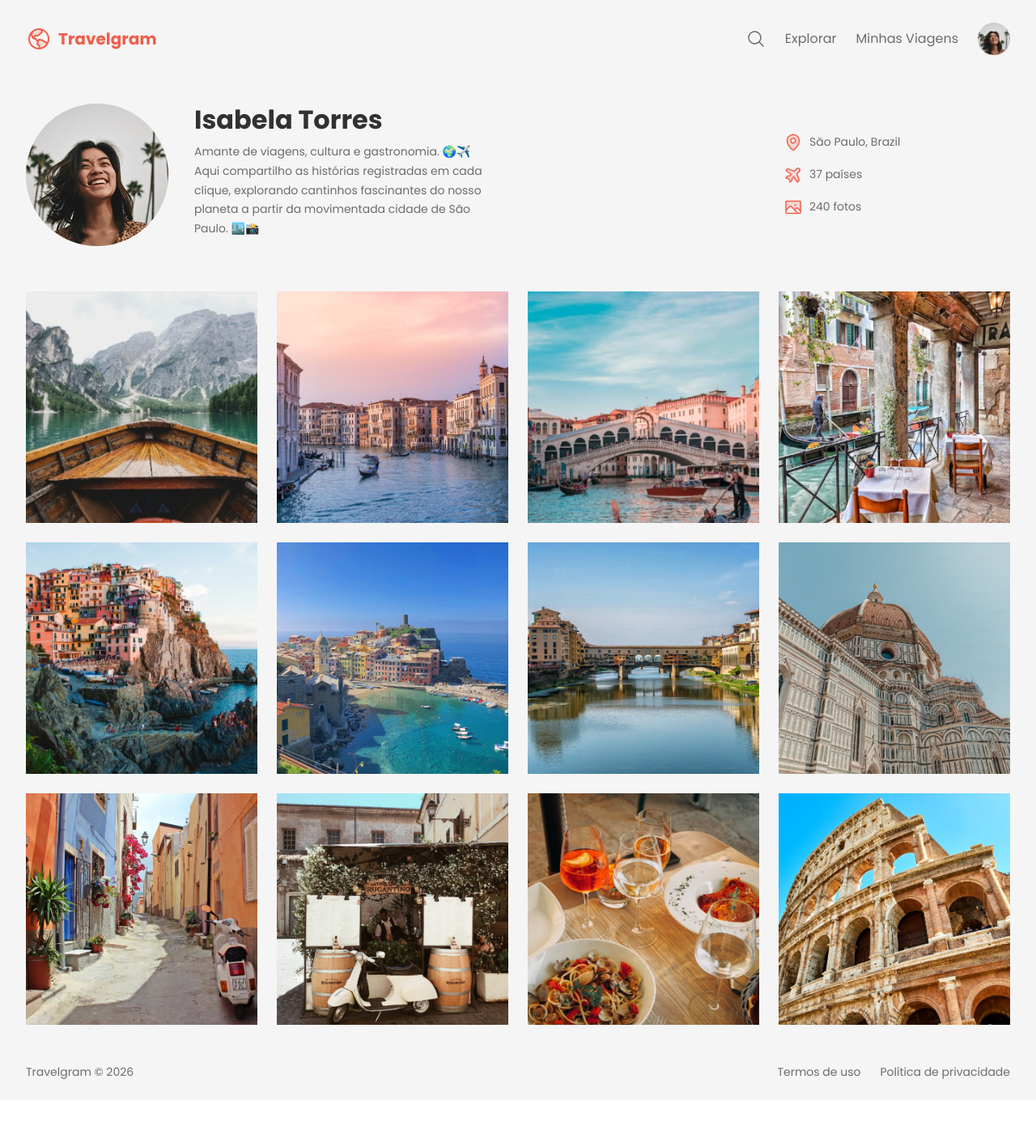
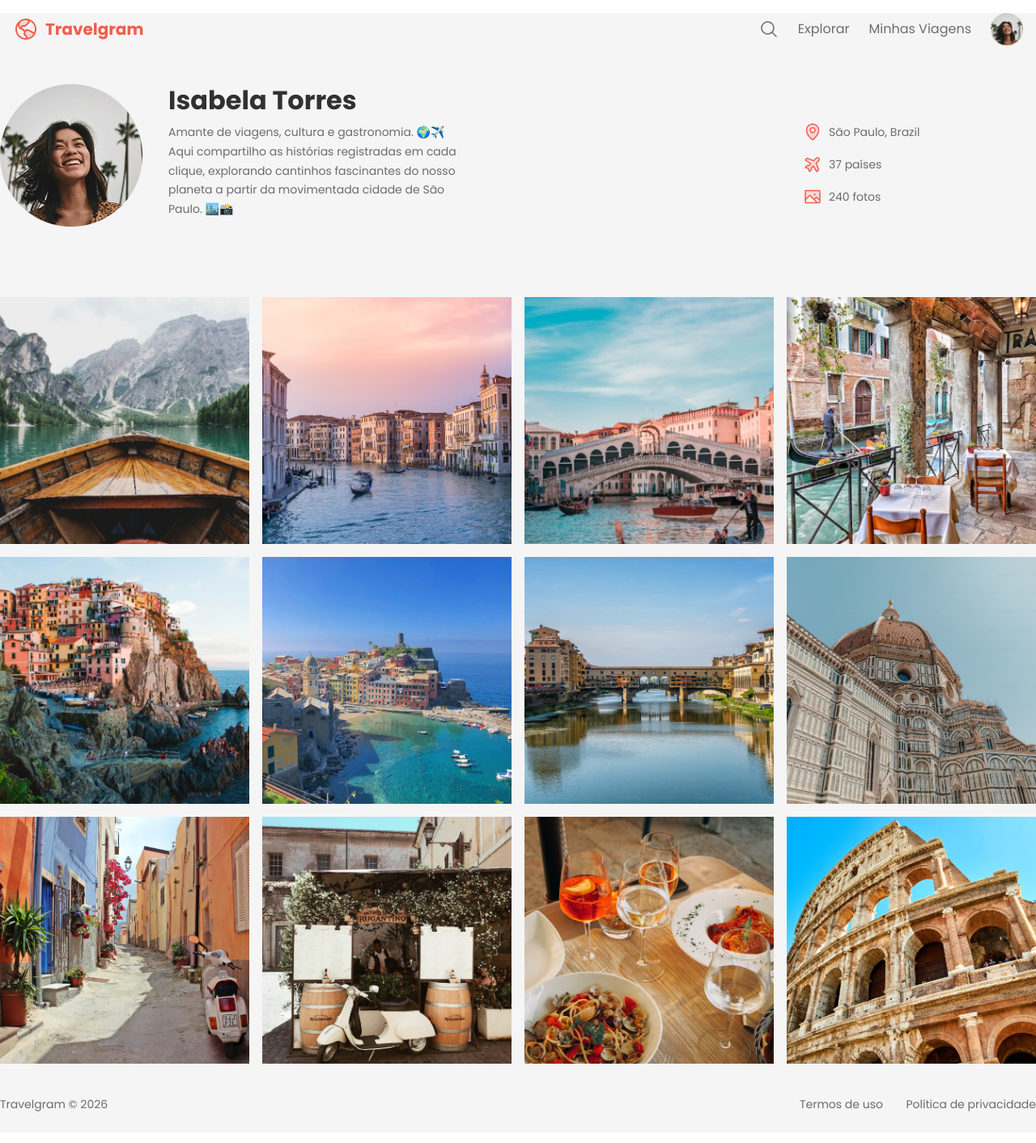
Before and after one commit to ArturRibeiroDev/Projeto-Travelgram, a plain HTML site: page index.html in a window 1280 px wide. Shown: the whole page at 81% size. Before the commit the page ends 1359 px from the top, so only its background shows below. Drawn offline with Linux system fonts and the light colour scheme.

Commit message:
Media queries finalizado!!!!

```diff
--- a/index.html
+++ b/index.html
@@ -11,14 +11,16 @@
 </head>
 <body>
   <div class="bg-surface-color">
-  <nav class="container">
-    <a href="#">
-      <img src="assets/Logo.svg" alt="">
+    <div class="container">
+
+      <nav class="container-nav">
+        <a href="#">
+          <img src="assets/Logo.svg" alt="" id="logo">
     </a>
     <ul>
       <li><a href="#"><img src="assets/icons/MagnifyingGlass.svg" alt="Lupinha"></a></li>
-      <li><a href="#">Explorar</a></li>
-      <li><a href="#">Minhas Viagens</a></li>
+      <li><a href="#" class="desktop-only">Explorar</a></li>
+      <li><a href="#" class="desktop-only">Minhas Viagens</a></li>
       <li><a href="#"><img src="assets/Profile pic.png" alt=""></a></li>
     </ul>
   </nav>
@@ -30,7 +32,7 @@
           <h1>Isabela Torres</h1>
           <p>
             Amante de viagens, cultura e gastronomia. 🌍✈️  <br>
-Aqui compartilho as histórias registradas em cada clique, explorando cantinhos fascinantes do nosso planeta a partir da movimentada cidade de São Paulo. 🏙️📸
+            Aqui compartilho as histórias registradas em cada clique, explorando cantinhos fascinantes do nosso planeta a partir da movimentada cidade de São Paulo. 🏙️📸
           </p>
         </div>
       </div>
@@ -67,10 +69,15 @@ Aqui compartilho as histórias registradas em cada clique, explorando cantinhos
   </main>
 
   <footer class="container">
-    <span>Travelgram &copy; 2026 </span>
-    <span>Termos de uso</span>
-    <span>Política de privacidade</span>
+    <div id="primeira-linha">
+      <span>Travelgram &copy; 2026 </span>
+    </div>
+    <div id="segunda-linha">
+      <span>Termos de uso</span>
+      <span>Política de privacidade</span>
+    </div>
   </footer>
+</div>
 </div>
 </body>
 </html>
--- a/styles/footer.css
+++ b/styles/footer.css
@@ -2,6 +2,8 @@ footer {
   display: flex;
   gap: 24px;
   padding-block: 24px;
+  flex-direction: column;
+  align-items: center;
 
   font: 14px/150% var(--font-family);
 }
@@ -9,3 +11,35 @@ footer {
 footer span:nth-child(1) {
   margin-right: auto;
 }
+
+#primeira-linha {
+  flex: 1;
+}
+
+#segunda-linha {
+  display: flex;
+  flex: 1;
+  gap: 1rem;
+}
+
+
+
+@media (width >= 80em) {
+  footer {
+  display: flex;
+  gap: 24px;
+  padding-block: 24px;
+  flex-direction: row;
+
+  font: 14px/150% var(--font-family);
+}
+
+  #primeira-linha {
+    margin-right: auto;
+    flex: 3.3;
+  }
+  #segunda-linha {
+    display: flex;
+    flex: 1;
+  }
+}
--- a/styles/global.css
+++ b/styles/global.css
@@ -38,11 +38,28 @@ a:hover {
 }
 
 .container {
-  padding-inline: 32px;
-  max-width: 1280px;
-  margin-inline: auto;
+  margin: 1rem .5rem;
 }
 
 .bg-surface-color {
   background-color: var(--surface-color);
 }
+
+.desktop-only {
+  display: none;
+}
+
+.phone-only {
+  display: initial;
+}
+
+@media (width >= 80em) {
+  .desktop-only {
+    display: initial;
+  }
+
+  .container {
+  max-width: 1280px;
+  margin-inline: auto;
+  }
+}
--- a/styles/header.css
+++ b/styles/header.css
@@ -8,15 +8,25 @@ header .container {
   display: flex;
   justify-content: space-between;
   align-items: center;
+  flex-direction: column;
 }
 
 #profile {
   display: flex;
   gap: 32px;
+  flex-direction: column;
+
+  & img {
+    width: 120px;
+    height: 120px;
+  }
+  & p {
+    margin-bottom: 2rem;
+  }
 }
 
 #profile > div {
-  max-width: 384px;
+  max-width: 296px;
 }
 
 #profile h1 {
@@ -29,6 +39,7 @@ header .container {
   list-style: none;
   display: flex;
   flex-direction: column;
+  justify-self: left;
   gap: 16px;
   width: 280px;
 }
@@ -37,4 +48,42 @@ header .container {
   display: flex;
   align-items: center;
   gap: 8px;
+  margin-left: -.5rem;
 }
+
+@media (width >= 80em) {
+  header {
+  padding-block: 32px;
+
+  font: var(--text-md);
+}
+header .container {
+  display: flex;
+  justify-content: space-between;
+  align-items: center;
+  flex-direction: row;
+}
+
+#profile {
+  display: flex;
+  gap: 32px;
+  flex-direction: row;
+
+  & img {
+    width: 176px;
+    height: 176px;
+  }
+}
+
+  #profile > div {
+  max-width: 384px;
+}
+
+#info {
+  list-style: none;
+  display: flex;
+  flex-direction: column;
+  gap: 16px;
+  width: 280px;
+}
+}
--- a/styles/main.css
+++ b/styles/main.css
@@ -1,12 +1,26 @@
 main {
   display: flex;
   flex-wrap: wrap;
-  gap: 24px;
-  padding-block: 24px;
+  gap: 1rem;
+
 }
 
 main img {
-  width: 286px;
-  height: 286px;
+  width: 100%;
+  height: auto;
+}
+
+@media (width >= 80em) {
+  main {
+  display: flex;
+
+  gap: 1rem;
+  max-width: 1280px;
+}
+
+main img {
+  width: 308px;
+  height: 305px;
   object-fit: cover;
 }
+}
--- a/styles/nav.css
+++ b/styles/nav.css
@@ -2,21 +2,36 @@ nav {
   display: flex;
   justify-content: space-between;
   align-items: center;
+  margin-inline: 1rem;
 
   line-height: 0;
-  padding-block: 20px;
 }
 
 nav ul {
   list-style: none;
   display: flex;
   align-items: center;
-  gap: 24px;
-
-  padding-block: 8px;
+  gap: .5rem;
 }
 
 nav ul li:last-child img {
   width: 40px;
   height: 40px;
 }
+
+@media (width >= 80em) {
+  nav {
+  display: flex;
+  justify-content: space-between;
+  align-items: center;
+  line-height: 0;
+}
+
+
+nav ul {
+  list-style: none;
+  display: flex;
+  align-items: center;
+  gap: 24px;
+}
+}
```
